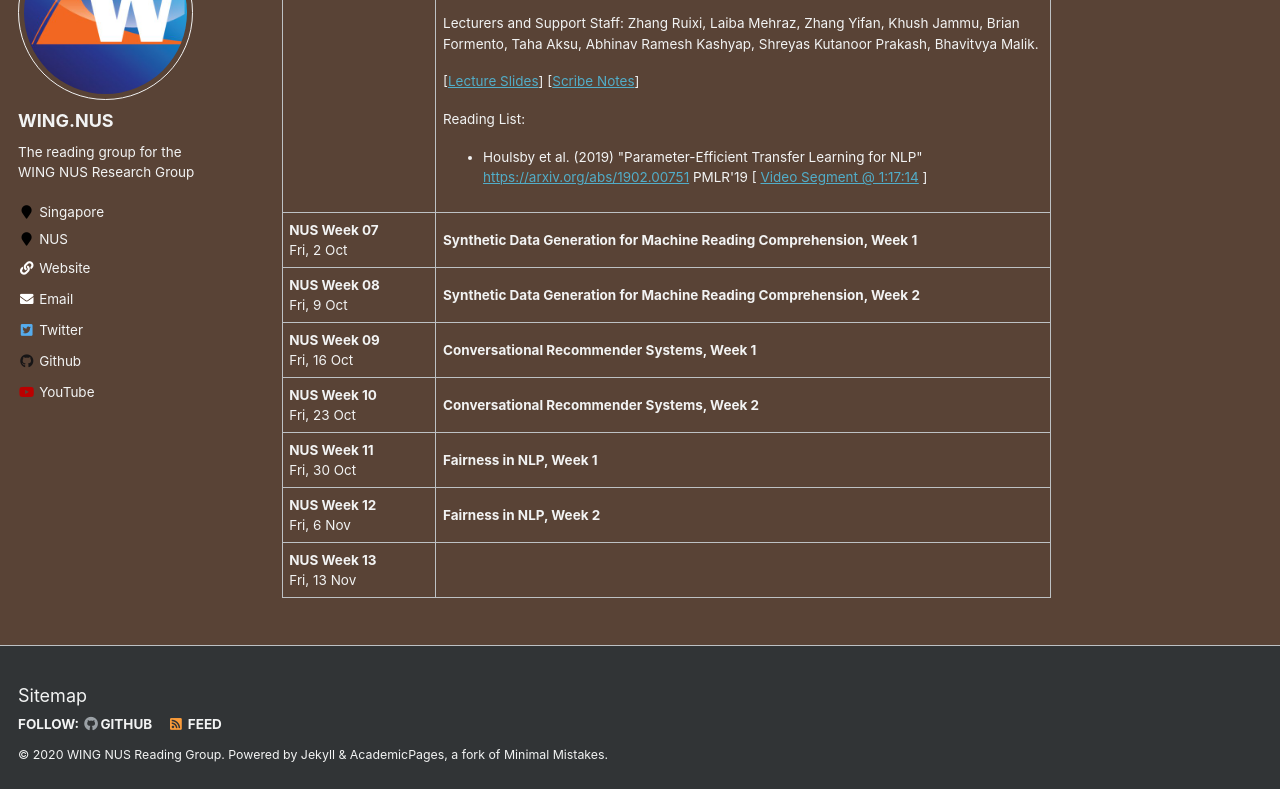
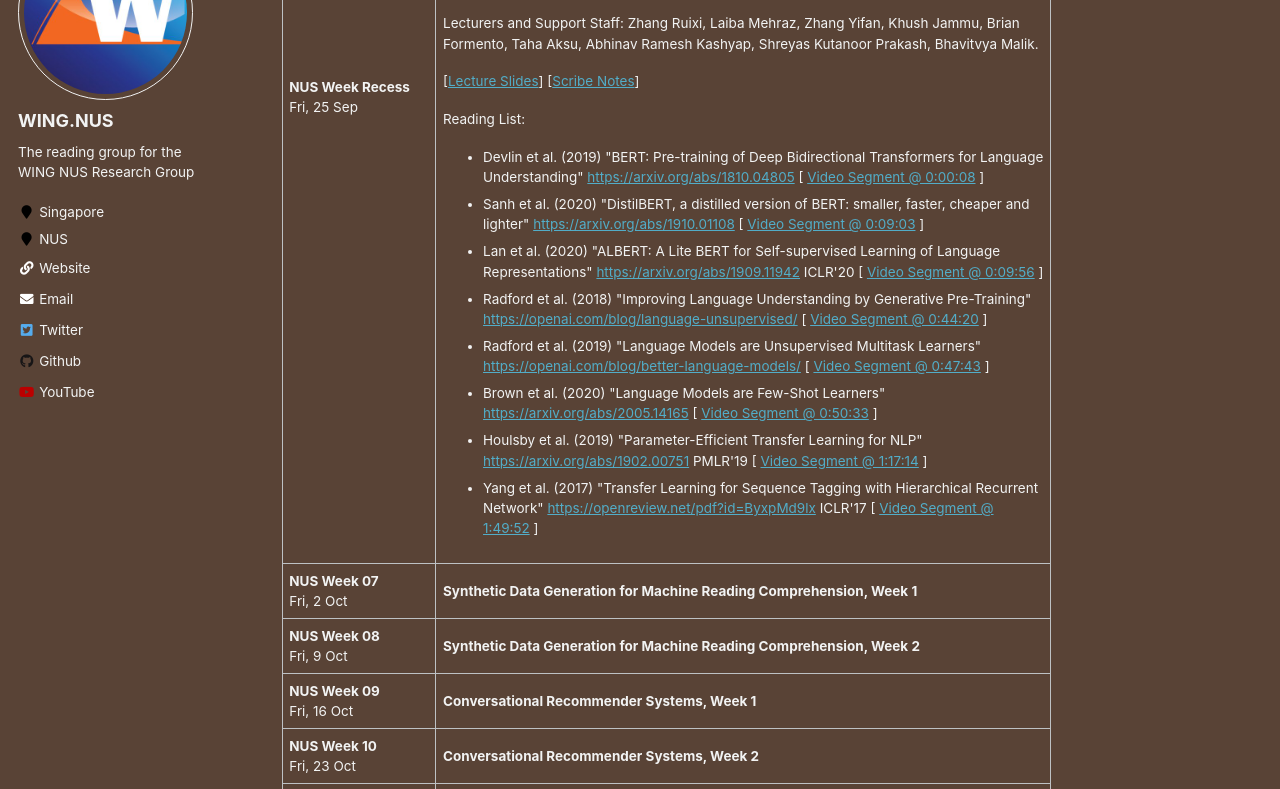
Before and after one commit to WING-NUS/cs6101, a Jekyll site: the page built from _pages/about.md, in a window 1280 px wide and 900 px high, scrolled down 4500 px, cut to the strip 111-900 px from the top of the window. Built offline with Jekyll 4.4.1, drawn with Linux system fonts in a browser that asks for light colours.

Commit message:
added remaining links and papers

```diff
--- a/_pages/about.md
+++ b/_pages/about.md
@@ -171,7 +171,14 @@ Lecturers and Support Staff:  Zhang Ruixi, Laiba Mehraz, Zhang Yifan, Khush Jamm
 <p>Reading List:
 </p>
 <ul>
+  <li>Devlin et al. (2019) "BERT: Pre-training of Deep Bidirectional Transformers for Language Understanding" <A HREF="https://arxiv.org/abs/1810.04805">https://arxiv.org/abs/1810.04805</A> [ <A HREF="https://youtu.be/9LhC9hOd33o?t=8">Video Segment @ 0:00:08</A> ]</li>
+  <li>Sanh et al. (2020) "DistilBERT, a distilled version of BERT: smaller, faster, cheaper and lighter" <A HREF="https://arxiv.org/abs/1910.01108">https://arxiv.org/abs/1910.01108</A> [ <A HREF="https://youtu.be/9LhC9hOd33o?t=543">Video Segment @ 0:09:03</A> ]</li>
+  <li>Lan et al. (2020) "ALBERT: A Lite BERT for Self-supervised Learning of Language Representations" <A HREF="https://arxiv.org/abs/1909.11942">https://arxiv.org/abs/1909.11942</A> ICLR'20 [ <A HREF="https://youtu.be/9LhC9hOd33o?t=596">Video Segment @ 0:09:56</A> ]</li>
+  <li>  Radford et al. (2018) "Improving Language Understanding by Generative Pre-Training" <A HREF="https://openai.com/blog/language-unsupervised/">https://openai.com/blog/language-unsupervised/</A> [ <A HREF="https://youtu.be/9LhC9hOd33o?t=2660">Video Segment @ 0:44:20</A> ]</li>
+  <li>Radford et al. (2019) "Language Models are Unsupervised Multitask Learners" <A HREF="https://openai.com/blog/better-language-models/">https://openai.com/blog/better-language-models/</A> [ <A HREF="https://youtu.be/9LhC9hOd33o?t=2863">Video Segment @ 0:47:43</A> ]</li>
+  <li>Brown et al. (2020) "Language Models are Few-Shot Learners" <A HREF="https://arxiv.org/abs/2005.14165">https://arxiv.org/abs/2005.14165</A> [ <A HREF="https://youtu.be/9LhC9hOd33o?t=3033">Video Segment @ 0:50:33</A> ]</li>
   <li>Houlsby et al. (2019) "Parameter-Efficient Transfer Learning for NLP" <A HREF="https://arxiv.org/abs/1902.00751">https://arxiv.org/abs/1902.00751</A> PMLR'19 [ <A HREF="https://youtu.be/9LhC9hOd33o?t=4701">Video Segment @ 1:17:14</A> ]</li>
+  <li>Yang et al. (2017) "Transfer Learning for Sequence Tagging with Hierarchical Recurrent Network" <A HREF="https://openreview.net/pdf?id=ByxpMd9lx">https://openreview.net/pdf?id=ByxpMd9lx</A> ICLR'17 [ <A HREF="https://youtu.be/9LhC9hOd33o?t=6592">Video Segment @ 1:49:52</A> ]</li>
   </ul>
     <p></p>
   </td>
```
